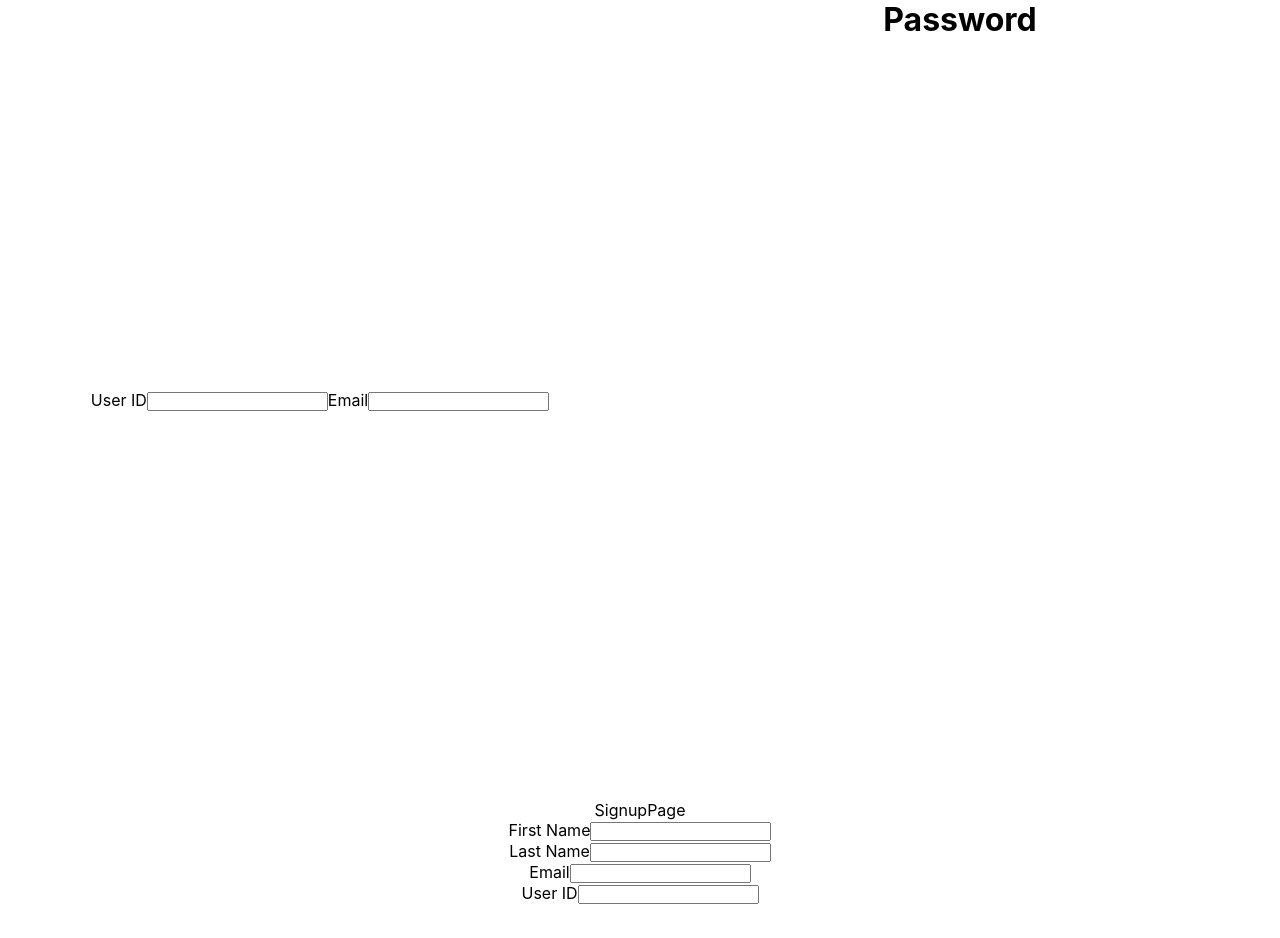
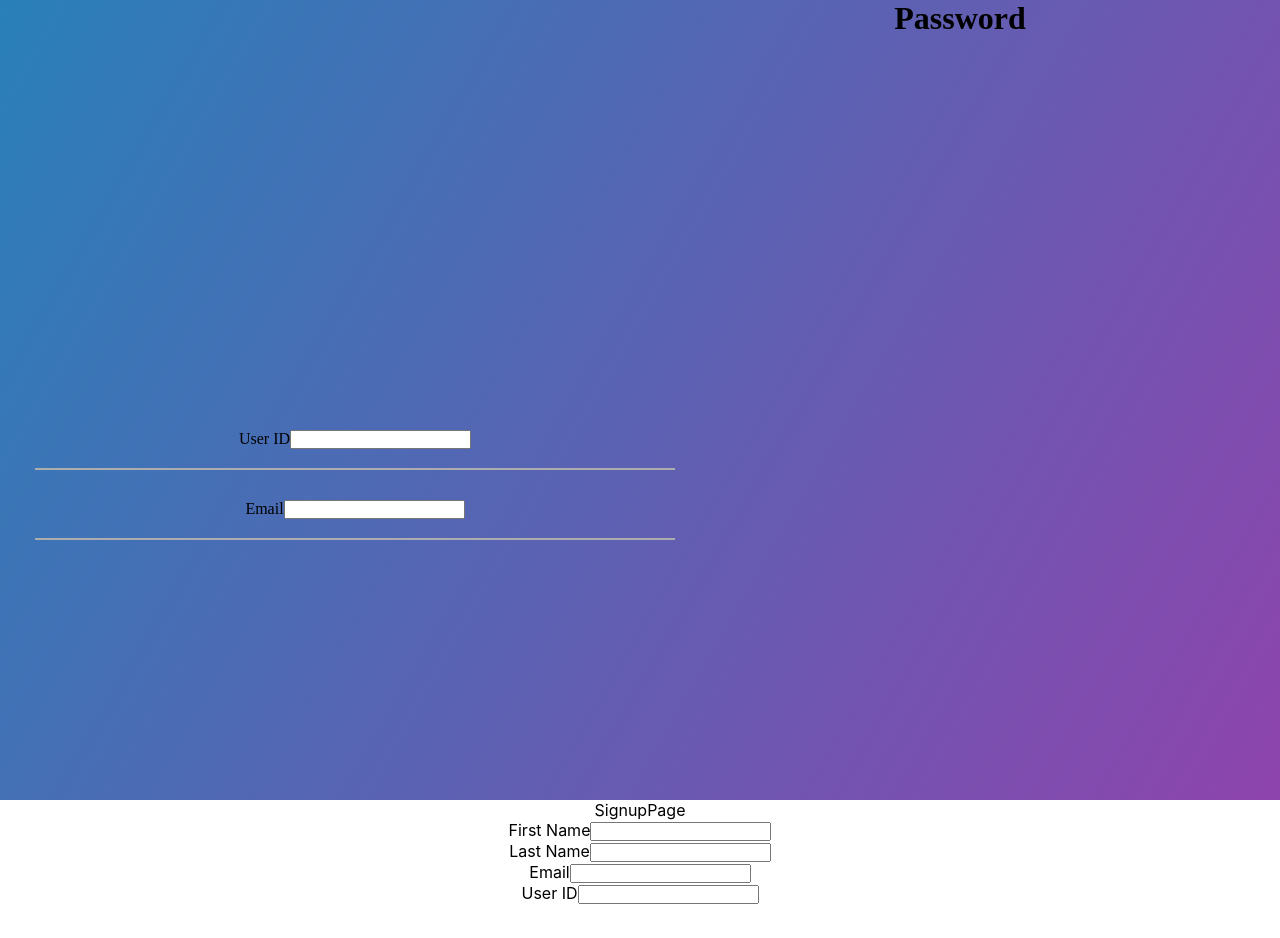
Before and after one commit to infuman69/Graphical-Password-Authentication, a React (Create React App) app in the folder graphpassclient/: page / in a window 1280 px wide. Shown: the top 938 px of the page. Before the commit the page ends 904 px from the top, so only its background shows below. Built offline with nearby package versions, Linux system fonts and the light colour scheme.

Commit message:
updated login page css

```diff
--- a/graphpassclient/src/Components/LoginPage/LoginPage.css
+++ b/graphpassclient/src/Components/LoginPage/LoginPage.css
@@ -2,13 +2,36 @@
   height: 100vh;
   width: 100%;
   display: flex;
+  font-family: Copperplate;
+  background:linear-gradient(120deg,#2980b9, #8e44ad);
 }
 .userdetails {
   width: 50vw;
-  display: flex;
-  align-items: center;
+  display: block;
+  text-align: center;
   justify-content: center;
+  padding: 0 0 10px 0;
+position: relative;
+top: 50%;
+left: 5px;
 }
+
+
+
+
+.userinput {
+   width: 100%;
+   padding:0 5px;
+   height: 40px;
+   font-size: 16px;
+   border-bottom: 2px solid #adadad;
+   outline: none;
+   margin: 30px;
+   top: 50%;
+   left: 5px;
+}
+
+
 .password {
   width: 50vw;
 }
--- a/graphpassclient/src/Components/LoginPage/LoginPage.jsx
+++ b/graphpassclient/src/Components/LoginPage/LoginPage.jsx
@@ -4,9 +4,10 @@ import "./LoginPage.css"
 const LoginPage = () => {
   return (
     <div className="LoginCont">
+
         <div className="userdetails">
 
-            <div className='userinput'>
+            <div className="userinput">
                 <label htmlFor="username">User ID</label>
                 <input type="text" name="username" id="username" />
             </div>
```
